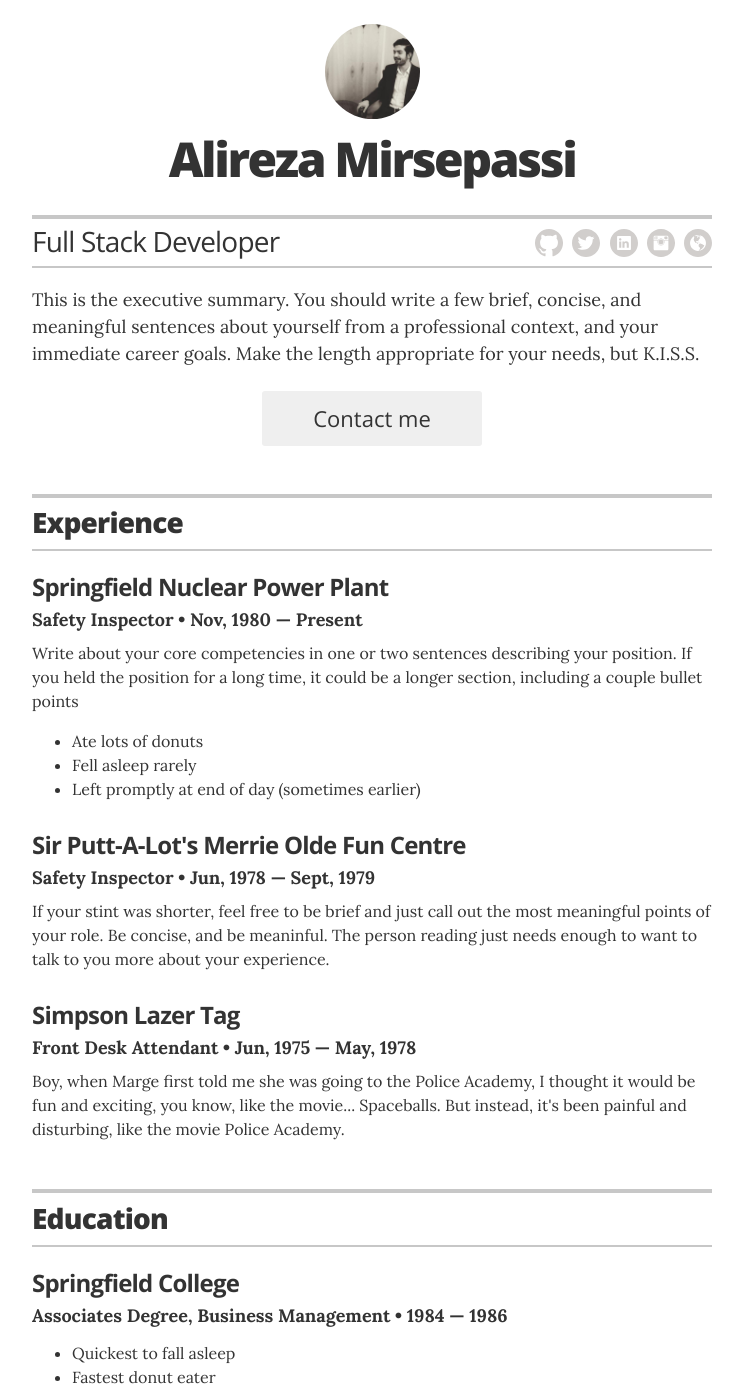
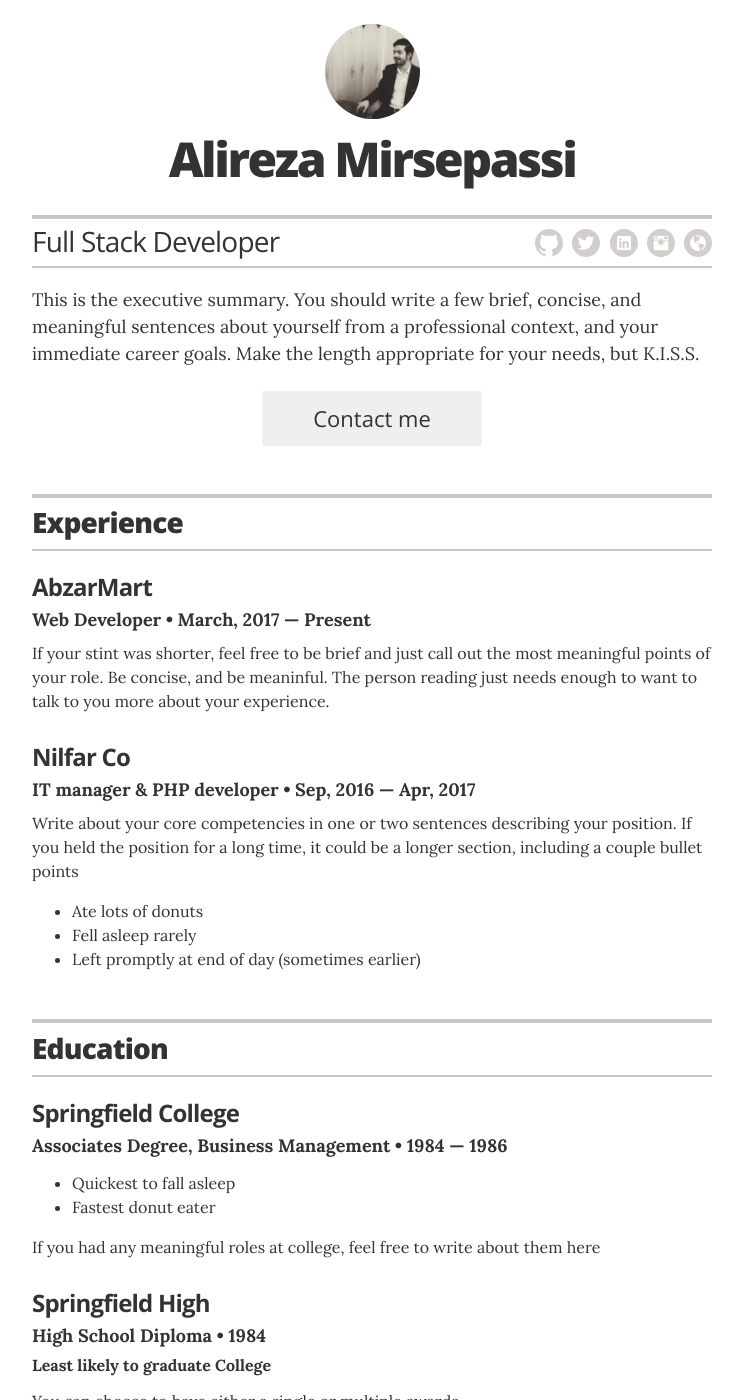
Before and after one commit to alirezamirsepassi/alirezamirsepassi.github.io, a Jekyll site: the page built from index.html, in a window 1280 px wide and 1400 px high. Shown: the whole window, without its empty margins (268-1011 px from the left). Built offline with Jekyll 4.4.1, drawn with Linux system fonts in a browser that asks for light colours.

Commit message:
Updated experiences

```diff
--- a/_data/experience.yml
+++ b/_data/experience.yml
@@ -1,19 +1,15 @@
 # Jobs
-# Springfield Nuclear Power Plant
-- company: Springfield Nuclear Power Plant
-  position: Safety Inspector
-  duration: Nov, 1980 &mdash; Present
-  summary: Write about your core competencies in one or two sentences describing your position. If you held the position for a long time, it could be a longer section, including a couple bullet points	<ul class="resume-item-list"><li>Ate lots of donuts</li><li>Fell asleep rarely</li><li>Left promptly at end of day (sometimes earlier)</li></ul>
+
 
 # Windmill Crank Operator
-- company: Sir Putt-A-Lot's Merrie Olde Fun Centre
-  position: Safety Inspector
-  duration:  Jun, 1978 &mdash; Sept, 1979
+- company: AbzarMart
+  position: Web Developer
+  duration:  March, 2017 &mdash; Present
   summary: If your stint was shorter, feel free to be brief and just call out the most meaningful points of your role. Be concise, and be meaninful. The person reading just needs enough to want to talk to you more about your experience.
 
 
-# Front Desk Attendant
-- company: Simpson Lazer Tag
-  position: Front Desk Attendant
-  duration:   Jun, 1975  &mdash; May, 1978
-  summary: Boy, when Marge first told me she was going to the Police Academy, I thought it would be fun and exciting, you know, like the movie... Spaceballs. But instead, it's been painful and disturbing, like the movie Police Academy.
+# Springfield Nuclear Power Plant
+- company: Nilfar Co
+  position: IT manager & PHP developer
+  duration: Sep, 2016 &mdash; Apr, 2017
+  summary: Write about your core competencies in one or two sentences describing your position. If you held the position for a long time, it could be a longer section, including a couple bullet points	<ul class="resume-item-list"><li>Ate lots of donuts</li><li>Fell asleep rarely</li><li>Left promptly at end of day (sometimes earlier)</li></ul>
```
